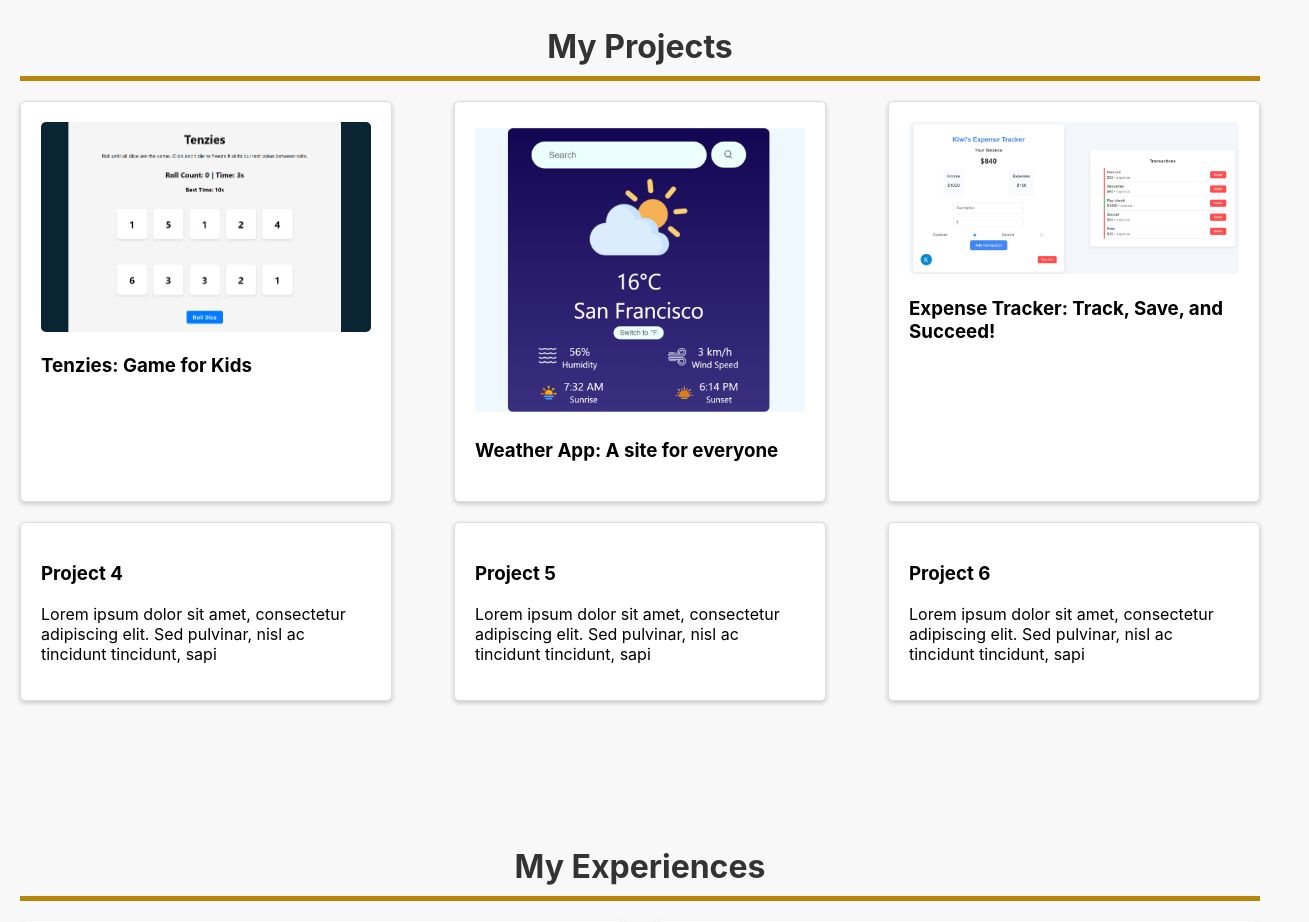
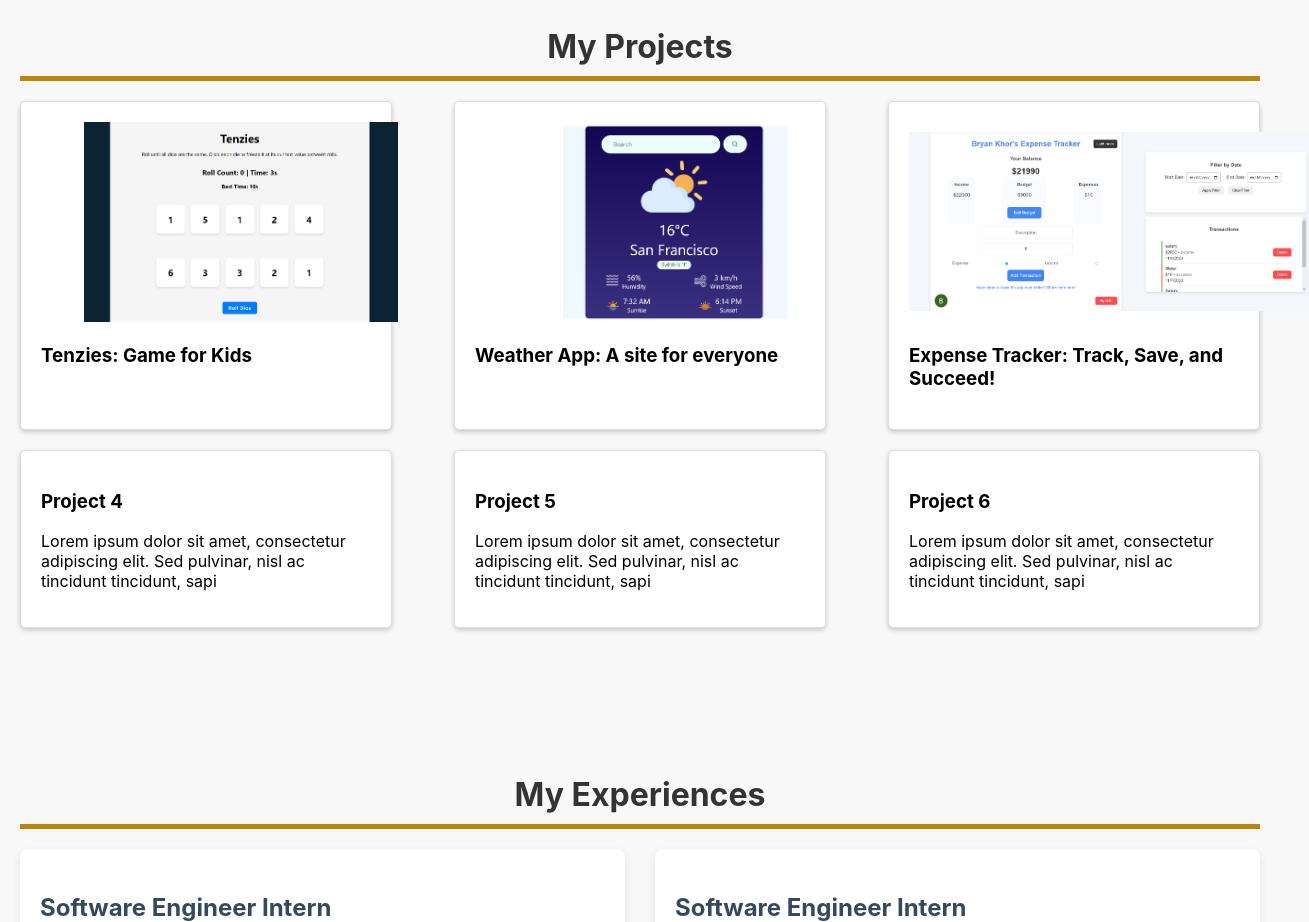
Before and after one commit to bryankhor07/bryan-khor-portfolio, a React (Create React App) app: page / in a window 1280 px wide. Shown: the part 1280-2202 px from the top of the page, 1309 px wide, since content can reach past the window. Built offline with nearby package versions, Linux system fonts and the light colour scheme.

Commit message:
Updated projects css and image

```diff
--- a/src/App.css
+++ b/src/App.css
@@ -281,9 +281,10 @@ html {
 }
 
 .project--photo {
-  width: 100%;
-  height: auto;
+  width: 25rem;
+  height: 12.5rem; /* Set a fixed height that suits your design */
   border-radius: 5px;
+  object-fit: contain;
 }
 
 .project--container {
```
Also changed, not shown: src/images/ExpenseTrackerPhoto.png.
